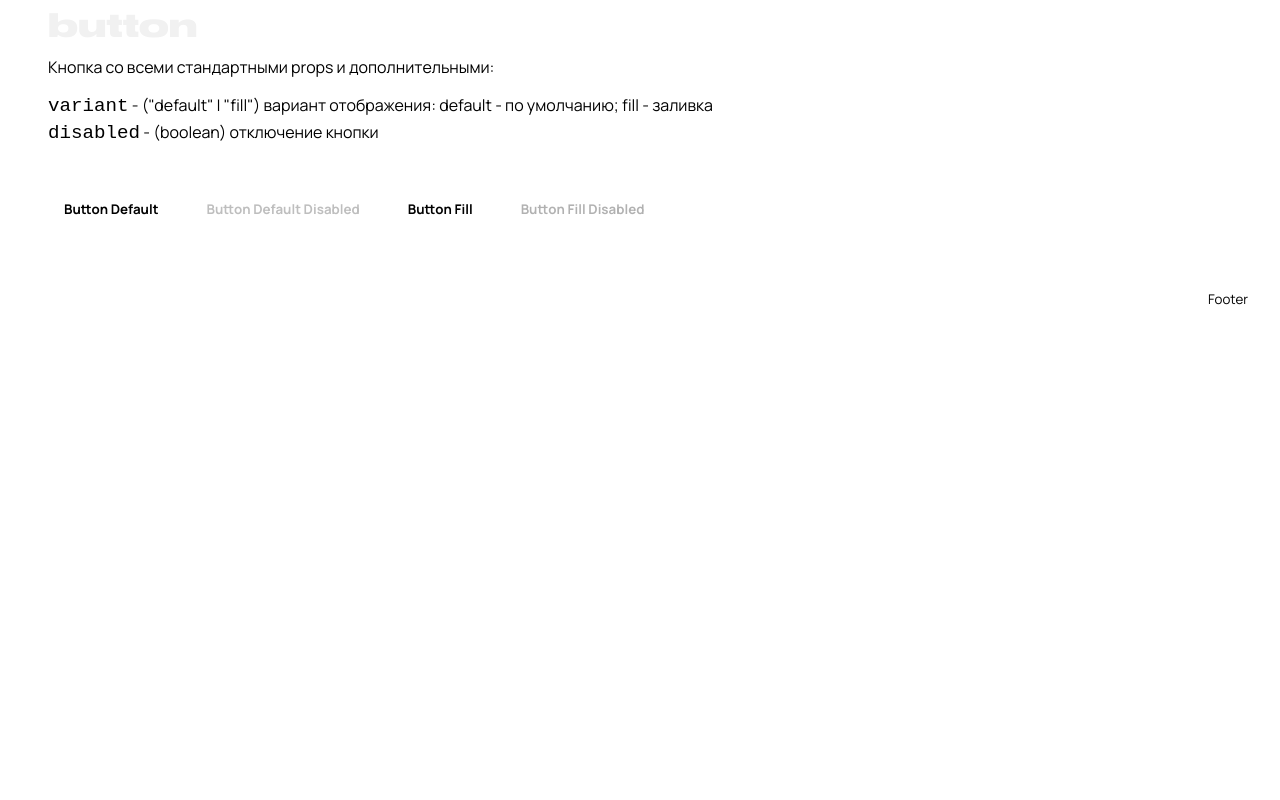
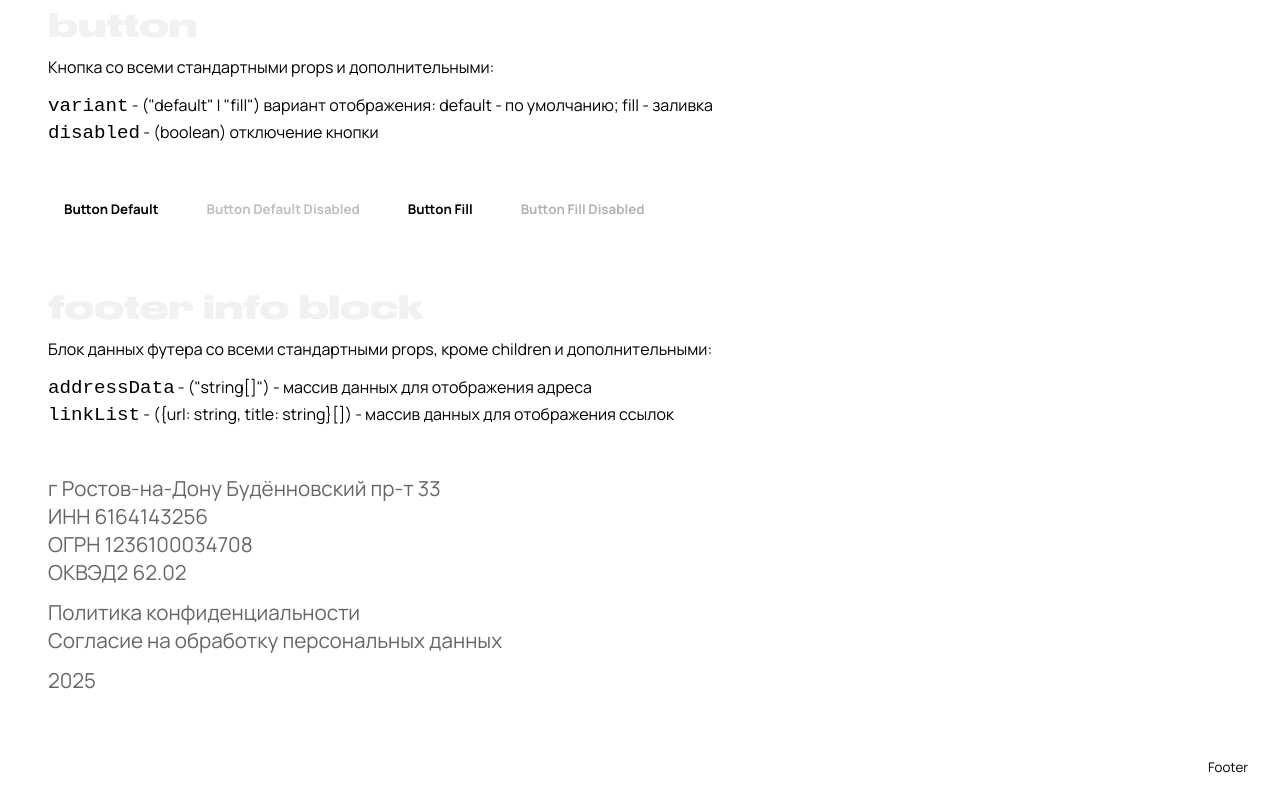
Before and after one commit to mdahovnik/Altiora, a Next.js app: page /ui in a window 1280 px wide. Shown: the part 652-1452 px from the top of the page. Before the commit the page ends 984 px from the top, so only its background shows below. Built offline with nearby package versions, Linux system fonts and the light colour scheme.

Commit message:
feat: add footer info block

```diff
--- a/source/entities/trash-ui-entity/ui/_ui-list/ui/ui-list.tsx
+++ b/source/entities/trash-ui-entity/ui/_ui-list/ui/ui-list.tsx
@@ -1,4 +1,5 @@
 import { UIButton } from '../../button'
+import { UIFooterInfoBlock } from '../../footer-info-block'
 import { UIMainBlock } from '../../main-block'
 import classes from '../styles/styles.module.scss'
 
@@ -8,7 +9,7 @@ export const UIList: React.FC = () => {
       <UIMainBlock />
 
       <UIButton />
-
+      <UIFooterInfoBlock />
       {/* Добавляем компоненты ниже */}
     </div>
   )
--- /dev/null
+++ b/source/entities/trash-ui-entity/ui/footer-info-block/index.tsx
@@ -0,0 +1,33 @@
+import { UIContainer } from '../ui-container'
+
+import { FooterInfoBlock } from '@shared/ui/footer-info-block'
+
+export const UIFooterInfoBlock: React.FC = () => {
+  return (
+    <UIContainer
+      title="Footer Info Block"
+      description="Блок данных футера со всеми стандартными props, кроме children и дополнительными:"
+      props={[
+        {
+          key: 'addressData',
+          value: '("string[]") - массив данных для отображения адреса'
+        },
+        { key: 'linkList', value: '({url: string, title: string}[]) - массив данных для отображения ссылок' }
+      ]}
+      components={
+        <FooterInfoBlock
+          addressData={[
+            'г Ростов-на-Дону Будённовский пр-т 33',
+            'ИНН 6164143256',
+            'ОГРН 1236100034708',
+            'ОКВЭД2 62.02'
+          ]}
+          linkList={[
+            { url: '#', title: 'Политика конфиденциальности' },
+            { url: '#', title: 'Согласие на обработку персональных данных' }
+          ]}
+        ></FooterInfoBlock>
+      }
+    />
+  )
+}
--- /dev/null
+++ b/source/shared/ui/footer-info-block/index.tsx
@@ -0,0 +1,29 @@
+'use client'
+
+import styles from './styles.module.scss'
+import { FooterInfoBlockProps } from './types'
+import clsx from 'clsx'
+import Link from 'next/link'
+
+export const FooterInfoBlock: React.FC<FooterInfoBlockProps> = ({ addressData, linkList }) => {
+  const currentYear = new Date().getFullYear()
+  return (
+    <div className={styles.container}>
+      <div className={styles.addressBlock}>
+        {addressData?.map((item, index) => (
+          <p key={index} className={styles.text}>
+            {item}
+          </p>
+        ))}
+      </div>
+      <div className={styles.linkBlock}>
+        {linkList?.map((link, index) => (
+          <Link href={link.url} key={index} className={styles.text} target="_blank">
+            {link.title}
+          </Link>
+        ))}
+      </div>
+      <div className={clsx(styles.year, styles.text)}>{currentYear}</div>
+    </div>
+  )
+}
--- /dev/null
+++ b/source/shared/ui/footer-info-block/styles.module.scss
@@ -0,0 +1,43 @@
+.container {
+  display: flex;
+  flex-direction: column;
+  gap: 12px;
+
+  @include bp.desktop {
+    gap: 24px;
+  }
+}
+
+.text {
+  width: 100%;
+  font-size: clamp(1rem, 0.8725rem + 0.5229vw, 1.5rem);
+  color: var(--color-grey2);
+
+  @include bp.desktop {
+    width: auto;
+  }
+}
+
+.addressBlock {
+  display: flex;
+  flex-wrap: wrap;
+
+  @include bp.desktop {
+    gap: 32px;
+  }
+}
+
+.linkBlock {
+  display: flex;
+  flex-wrap: wrap;
+
+  @include bp.desktop {
+    gap: 20px;
+  }
+}
+
+.year {
+  @include bp.desktop {
+    display: none;
+  }
+}
--- /dev/null
+++ b/source/shared/ui/footer-info-block/types.ts
@@ -0,0 +1,7 @@
+type addressProps = string
+type linksProps = { url: string; title: string }
+
+export interface FooterInfoBlockProps extends Omit<React.HTMLAttributes<HTMLDivElement>, 'children'> {
+  addressData: addressProps[]
+  linkList: linksProps[]
+}
```
